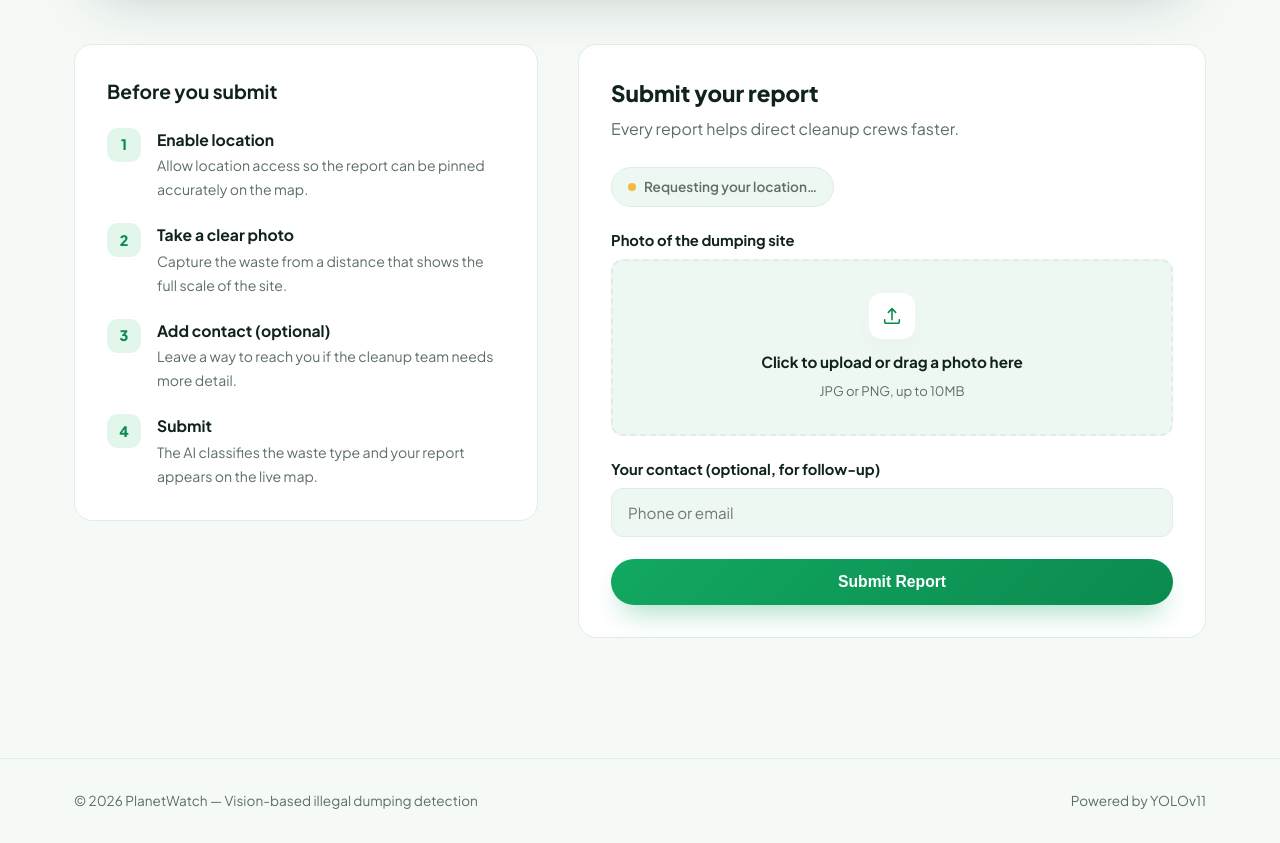
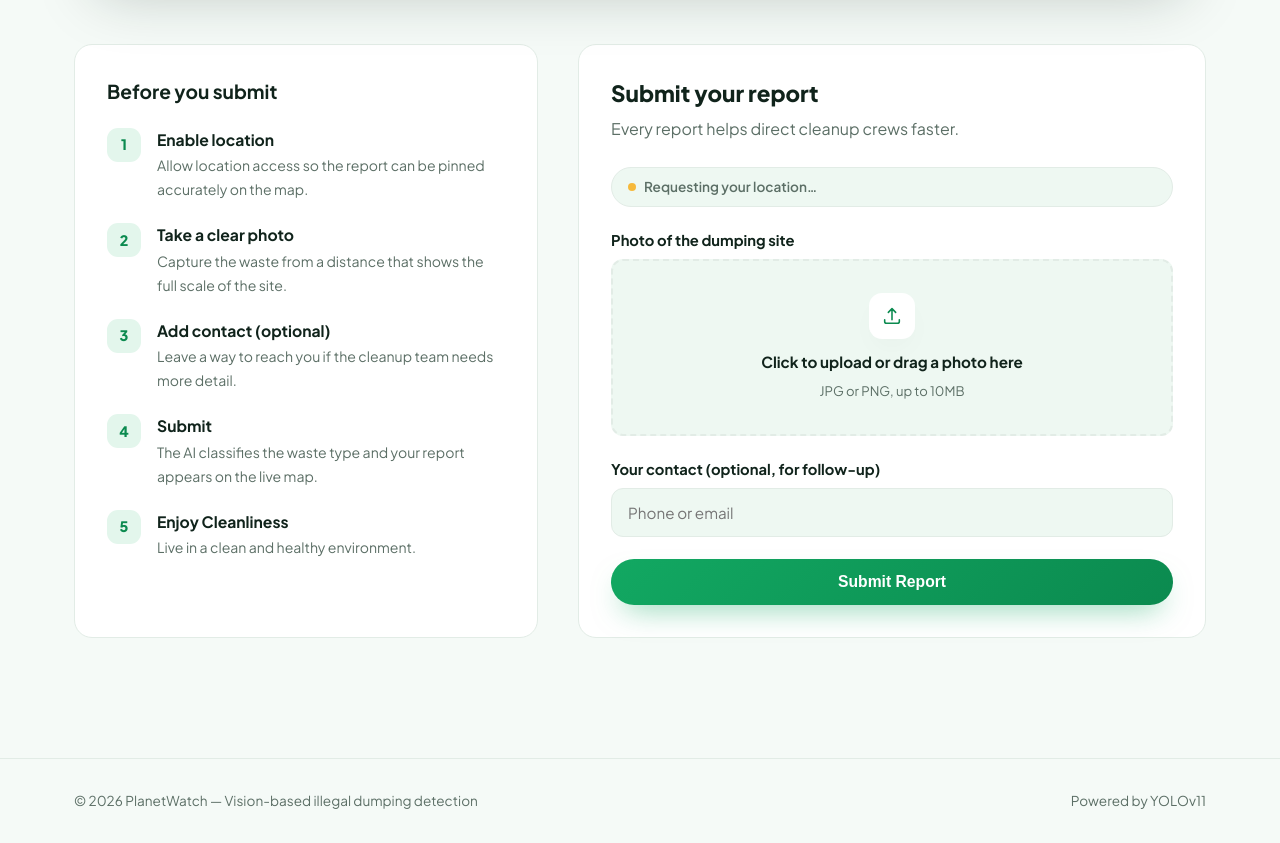
Before and after one commit to Presley-16/Vision_Based_Waste_Detection, a Flask app: page /report in a window 1280 px wide. Shown: the part 433-1276 px from the top of the page. Run offline with Flask 3, Linux system fonts and the light colour scheme.

Commit message:
Made sure the before submit and the submite report containers are equal

```diff
--- a/app/static/css/style.css
+++ b/app/static/css/style.css
@@ -559,7 +559,7 @@ img { max-width: 100%; display: block; }
   display: grid;
   grid-template-columns: 0.85fr 1.15fr;
   gap: 40px;
-  align-items: start;
+  align-items: stretch;
   padding-bottom: 80px;
 }
 
@@ -568,6 +568,8 @@ img { max-width: 100%; display: block; }
   border: 1px solid var(--border);
   border-radius: var(--radius-md);
   padding: 32px;
+  display: flex;
+  flex-direction: column;
 }
 
 .steps-card h3 { margin: 0 0 22px; font-size: 1.2rem; font-weight: 700; }
--- a/app/templates/upload.html
+++ b/app/templates/upload.html
@@ -1,6 +1,6 @@
 {% extends "base.html" %}
 
-{% block title %}Report Illegal Dumping — PlanetWatch{% endblock %}
+{% block title %}PlanetWatch{% endblock %}
 
 {% block content %}
 {% if success %}
@@ -75,6 +75,13 @@
         <div class="step-body">
           <strong>Submit</strong>
           <span>The AI classifies the waste type and your report appears on the live map.</span>
+        </div>
+      </div>
+      <div class="step">
+        <div class="step-num">5</div>
+        <div class="step-body">
+          <strong>Enjoy Cleanliness</strong>
+          <span>Live in a clean and healthy environment.</span>
         </div>
       </div>
     </div>
```
